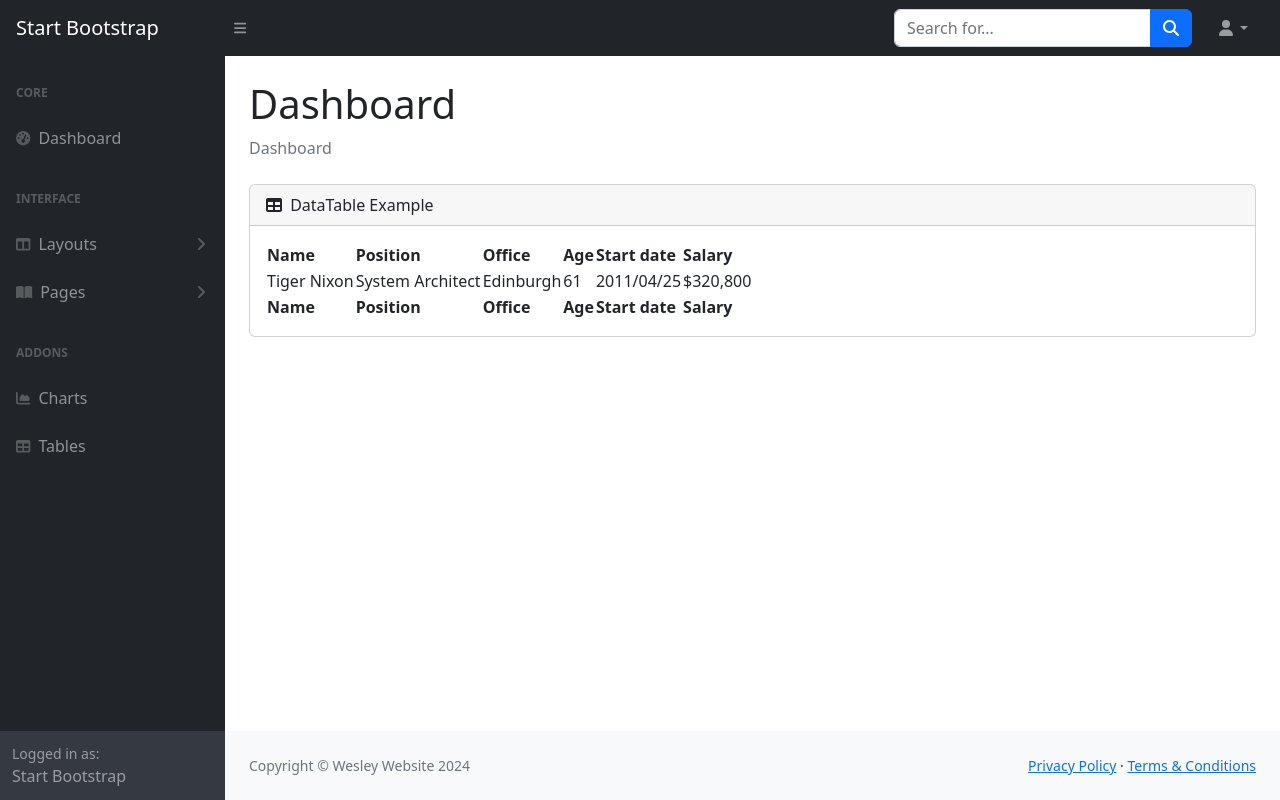
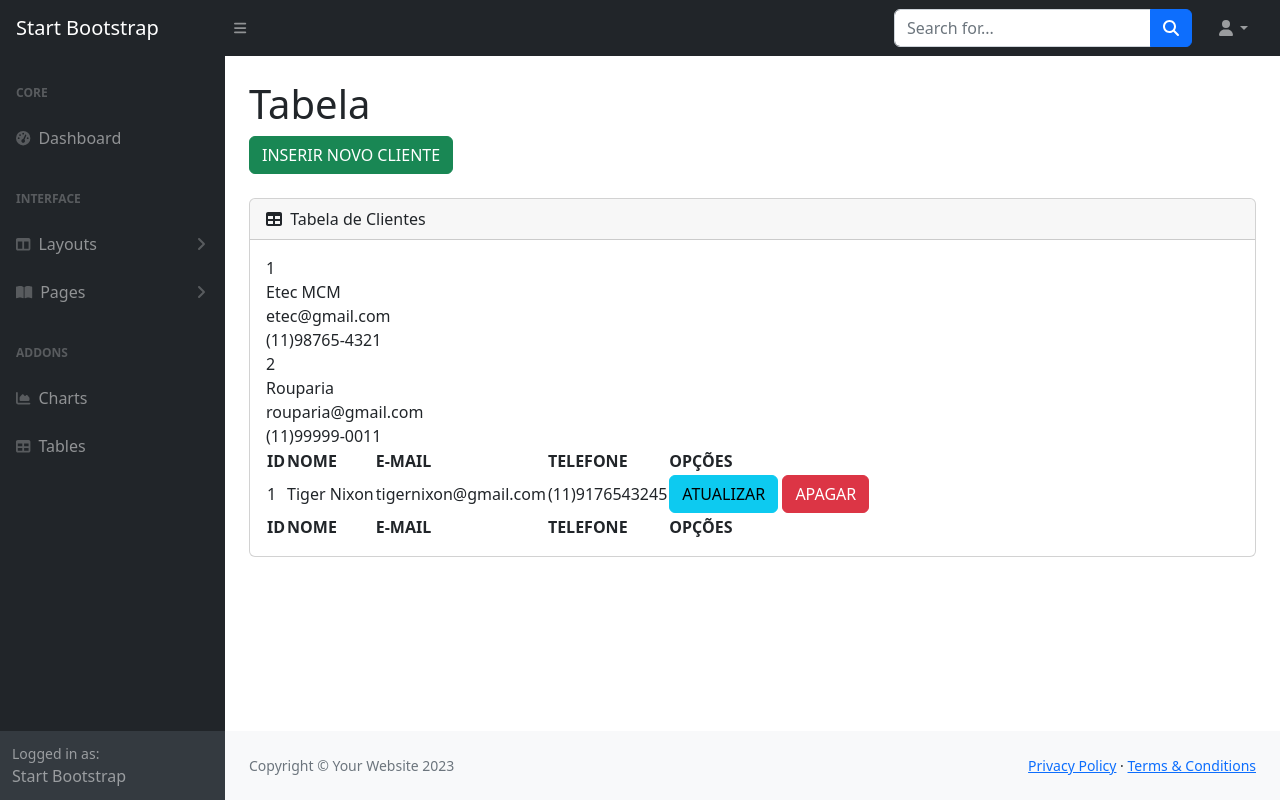
Before and after one commit to PedroHMedd/SW-php, a PHP site: page /painel/index.php in a window 1280 px wide. Run offline with PHP 8.4, Linux system fonts and the light colour scheme; data comes from the database, SQL or seed files in the repository; some libraries are stand-ins or nearby versions.

Commit message:
index mudança

```diff
--- a/site_2C_turmaB/index.html
+++ b/site_2C_turmaB/index.html
@@ -5,7 +5,7 @@
         <meta name="viewport" content="width=device-width, initial-scale=1, shrink-to-fit=no" />
         <meta name="description" content="" />
         <meta name="author" content="" />
-        <title>Freelancer - Start Bootstrap Theme</title>
+        <title>Freelancer - Start Bootstrap Theme </title>
         <!-- Favicon-->
         <link rel="icon" type="image/x-icon" href="assets/favicon.ico" />
         <!-- Font Awesome icons (free version)-->
@@ -20,7 +20,7 @@
         <!-- Navigation-->
         <nav class="navbar navbar-expand-lg bg-secondary text-uppercase fixed-top" id="mainNav">
             <div class="container">
-                <a class="navbar-brand" href="#page-top">Start Bootstrap</a>
+                <a class="navbar-brand" href="#page-top">Cadastro de Clientes</a>
                 <button class="navbar-toggler text-uppercase font-weight-bold bg-primary text-white rounded" type="button" data-bs-toggle="collapse" data-bs-target="#navbarResponsive" aria-controls="navbarResponsive" aria-expanded="false" aria-label="Toggle navigation">
                     Menu
                     <i class="fas fa-bars"></i>
@@ -30,7 +30,7 @@
                         <li class="nav-item mx-0 mx-lg-1"><a class="nav-link py-3 px-0 px-lg-3 rounded" href="#portfolio">Portfolio</a></li>
                         <li class="nav-item mx-0 mx-lg-1"><a class="nav-link py-3 px-0 px-lg-3 rounded" href="#about">About</a></li>
                         <li class="nav-item mx-0 mx-lg-1"><a class="nav-link py-3 px-0 px-lg-3 rounded" href="#contact">Contact</a></li>
-                        <li class="nav-item mx-0 mx-lg-1"><a class="nav-link py-3 px-0 px-lg-3 rounded" href="painel/login.html">Login</a></li>
+                        <li class="nav-item mx-0 mx-lg-1"><a class="nav-link py-3 px-0 px-lg-3 rounded" href="./painel/login.html">Login</a></li>
                     </ul>
                 </div>
             </div>
--- a/site_2C_turmaB/painel/conecta.php
+++ b/site_2C_turmaB/painel/conecta.php
@@ -1,15 +1,14 @@
 <?php
+
     $servidor = "localhost";
     $usuario = "root";
     $senha = "";
     $banco = "cadastro_cliente";
 
-    $conexao = new mysqli($servidor,$usuario,$senha,$banco);
+    $conexao = new mysqli($servidor, $usuario, $senha, $banco);
 
     if(mysqli_connect_errno()){
-        echo "ERRO DE CONEXÃO!";
+        echo "ERRO DE CONEXÃO";
     }
-    // else{
-    //     echo "CONECTADO AO BANCO COM SUCESSO!";
-    // }
+
 ?>
--- a/site_2C_turmaB/painel/index.php
+++ b/site_2C_turmaB/painel/index.php
@@ -1,5 +1,11 @@
+<?php
+    include 'conecta.php';
+
+?>
+
+
 <!DOCTYPE html>
-<html lang="en">
+<html lang="pt-br">
     <head>
         <meta charset="utf-8" />
         <meta http-equiv="X-UA-Compatible" content="IE=edge" />
@@ -110,45 +116,60 @@
             <div id="layoutSidenav_content">
                 <main>
                     <div class="container-fluid px-4">
-                        <h1 class="mt-4">Dashboard</h1>
+                        <h1 class="mt-4">Tabela</h1>
                         <ol class="breadcrumb mb-4">
-                            <li class="breadcrumb-item active">Dashboard</li>
+                            <li class="breadcrumb-item active">
+                                <a class= "btn btn-success" href="">INSERIR NOVO CLIENTE</a>
+                            </li>
                         </ol>
                         <div class="card mb-4">
                             <div class="card-header">
                                 <i class="fas fa-table me-1"></i>
-                                DataTable Example
+                                Tabela de Clientes
                             </div>
                             <div class="card-body">
                                 <table id="datatablesSimple">
                                     <thead>
                                         <tr>
-                                            <th>Name</th>
-                                            <th>Position</th>
-                                            <th>Office</th>
-                                            <th>Age</th>
-                                            <th>Start date</th>
-                                            <th>Salary</th>
+                                            <th>ID</th>
+                                            <th>NOME</th>
+                                            <th>E-MAIL</th>
+                                            <th>TELEFONE</th>
+                                            <th>OPÇÕES</th>
+
                                         </tr>
                                     </thead>
                                     <tfoot>
                                         <tr>
-                                            <th>Name</th>
-                                            <th>Position</th>
-                                            <th>Office</th>
-                                            <th>Age</th>
-                                            <th>Start date</th>
-                                            <th>Salary</th>
+                                            <th>ID</th>
+                                            <th>NOME</th>
+                                            <th>E-MAIL</th>
+                                            <th>TELEFONE</th>
+                                            <th>OPÇÕES</th>
                                         </tr>
                                     </tfoot>
                                     <tbody>
+
+                                    <?php
+                                        $sql = "SELECT * FROM clientes";
+                                        $consulta = $conexao->query($sql);
+                                        while($dados = $consulta->fetch_assoc()){
+                                            echo $dados['id_cliente']."<br>";
+                                            echo $dados['nome_cliente']."<br>";
+                                            echo $dados['email_cliente']."<br>";
+                                            echo $dados['telefone']."<br>";
+                                        }
+
+                                    ?>
                                         <tr>
+                                            <td>1</td>
                                             <td>Tiger Nixon</td>
-                                            <td>System Architect</td>
-                                            <td>Edinburgh</td>
-                                            <td>61</td>
-                                            <td>2011/04/25</td>
-                                            <td>$320,800</td>
+                                            <td>tigernixon@gmail.com</td>
+                                            <td>(11)9176543245</td>
+                                            <td>
+                                                <a class= "btn btn-info" href="">ATUALIZAR</a>
+                                                <a class= "btn btn-danger" href="">APAGAR</a>
+                                            </td>
                                         </tr>
                                     </tbody>
                                 </table>
@@ -159,7 +180,7 @@
                 <footer class="py-4 bg-light mt-auto">
                     <div class="container-fluid px-4">
                         <div class="d-flex align-items-center justify-content-between small">
-                            <div class="text-muted">Copyright &copy; Wesley Website 2024</div>
+                            <div class="text-muted">Copyright &copy; Your Website 2023</div>
                             <div>
                                 <a href="#">Privacy Policy</a>
                                 &middot;
```
Also changed, not shown: site_2C_turmaB/bd_cadastro_cliente_05_08_24.sql (renamed from site_2C_turmaB/bd_cadastro_clientes_05-08-24.sql, +4 -3 lines), site_2C_turmaB/painel/exemplo_select.php (deleted, +0 -41 lines), site_2C_turmaB/painel/login.html (+5 -5 lines), site_2C_turmaB/painel/processa_login.php (+5 -10 lines).
